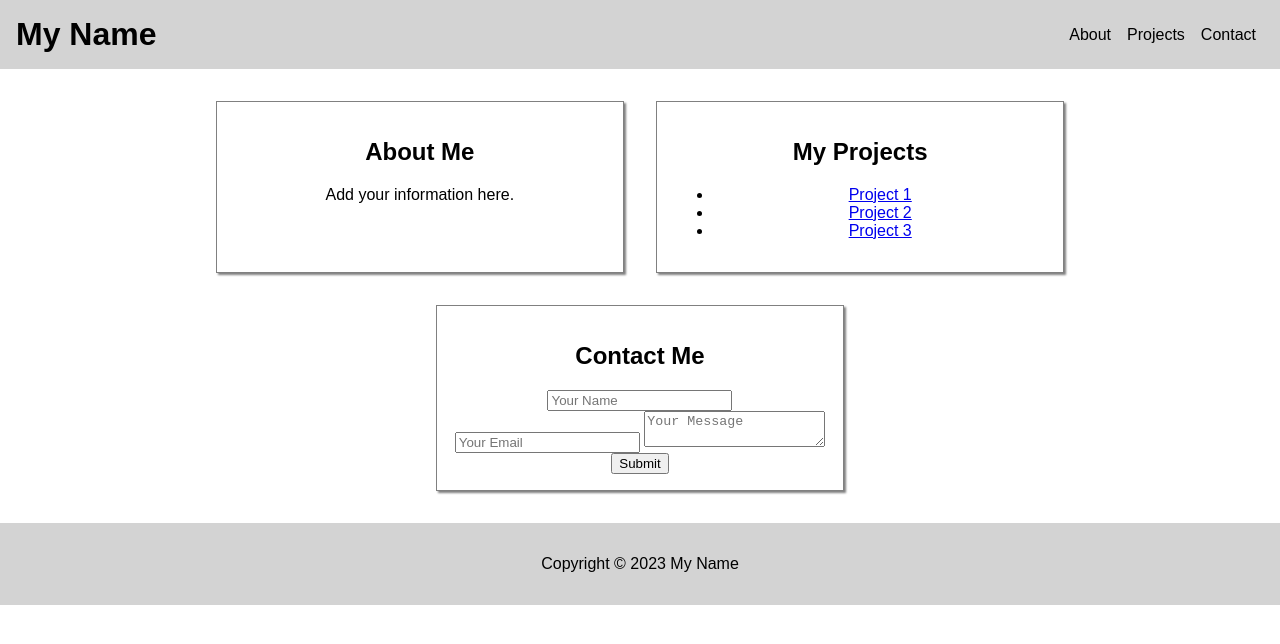
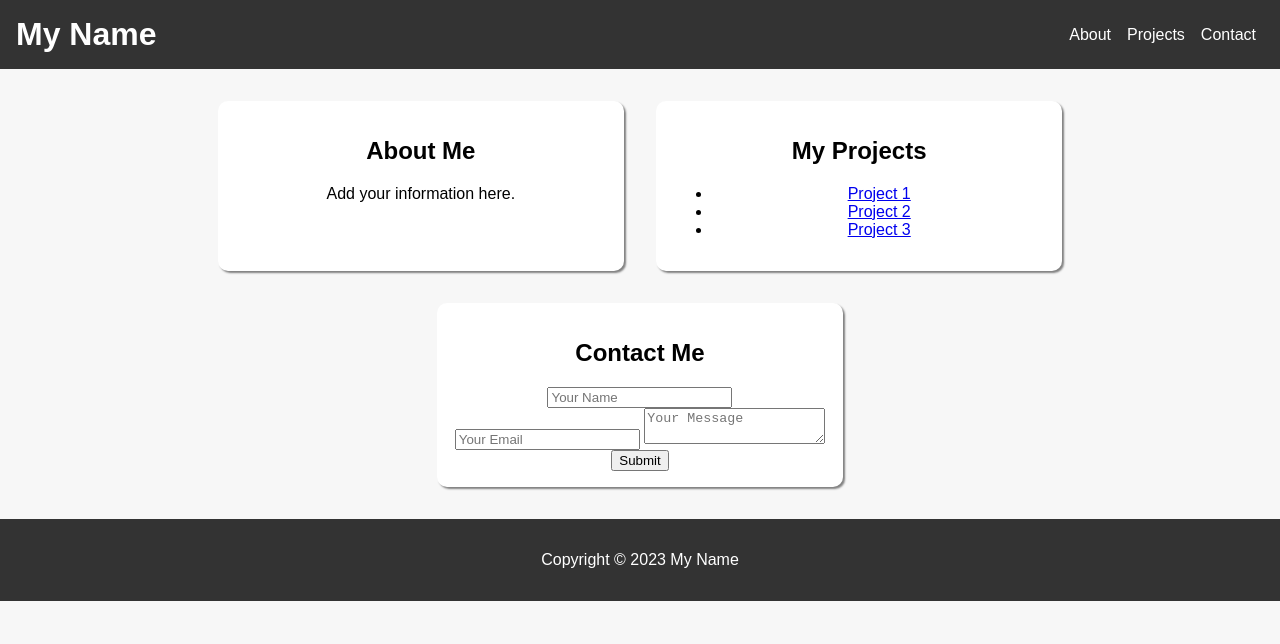
Before and after one commit to alexiszxcv/website, a plain HTML site: page index.html in a window 1280 px wide. Drawn offline with Linux system fonts and the light colour scheme.

Commit message:
Changes to be committed: 	modified:   style.css

```diff
--- a/style.css
+++ b/style.css
@@ -2,10 +2,11 @@ body {
   font-family: Arial, sans-serif;
   margin: 0;
   padding: 0;
+  background-color: #F7F7F7;
 }
 
 header {
-  background-color: lightgray;
+  background-color: #333;
   display: flex;
   justify-content: space-between;
   align-items: center;
@@ -14,6 +15,7 @@ header {
 
 header h1 {
   margin: 0;
+  color: white;
 }
 
 header nav ul {
@@ -24,7 +26,7 @@ header nav ul {
 }
 
 header nav a {
-  color: black;
+  color: white;
   display: block;
   padding: 0.5rem;
   text-decoration: none;
@@ -39,7 +41,7 @@ main {
 
 section {
   background-color: white;
-  border: 1px solid gray;
+  border-radius: 10px;
   box-shadow: 2px 2px 2px gray;
   padding: 1rem;
   width: 30%;
@@ -48,7 +50,8 @@ section {
 }
 
 footer {
-  background-color: lightgray;
+  background-color: #333;
+  color: white;
   padding: 1rem;
   text-align: center;
 }
```
